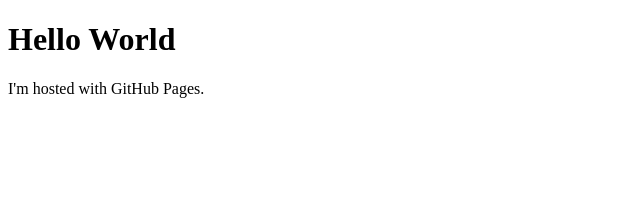
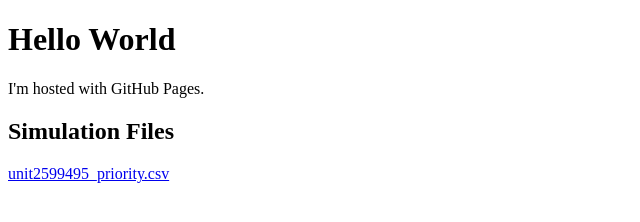
Before and after one commit to dstajan/dstajan.github.io, a plain HTML site: page index.html in a window 1280 px wide. Shown: the whole page, without its empty margins (0-640 px from the left). Drawn offline with Linux system fonts and the light colour scheme.

Commit message:
Update index.html

```diff
--- a/index.html
+++ b/index.html
@@ -3,5 +3,8 @@
 <body>
 <h1>Hello World</h1>
 <p>I'm hosted with GitHub Pages.</p>
+<h2>Simulation Files</h2>
+<a href="./unit2599495_priority.csv" target="_blank">unit2599495_priority.csv</a><br>
+  <br>
 </body>
 </html>
```
